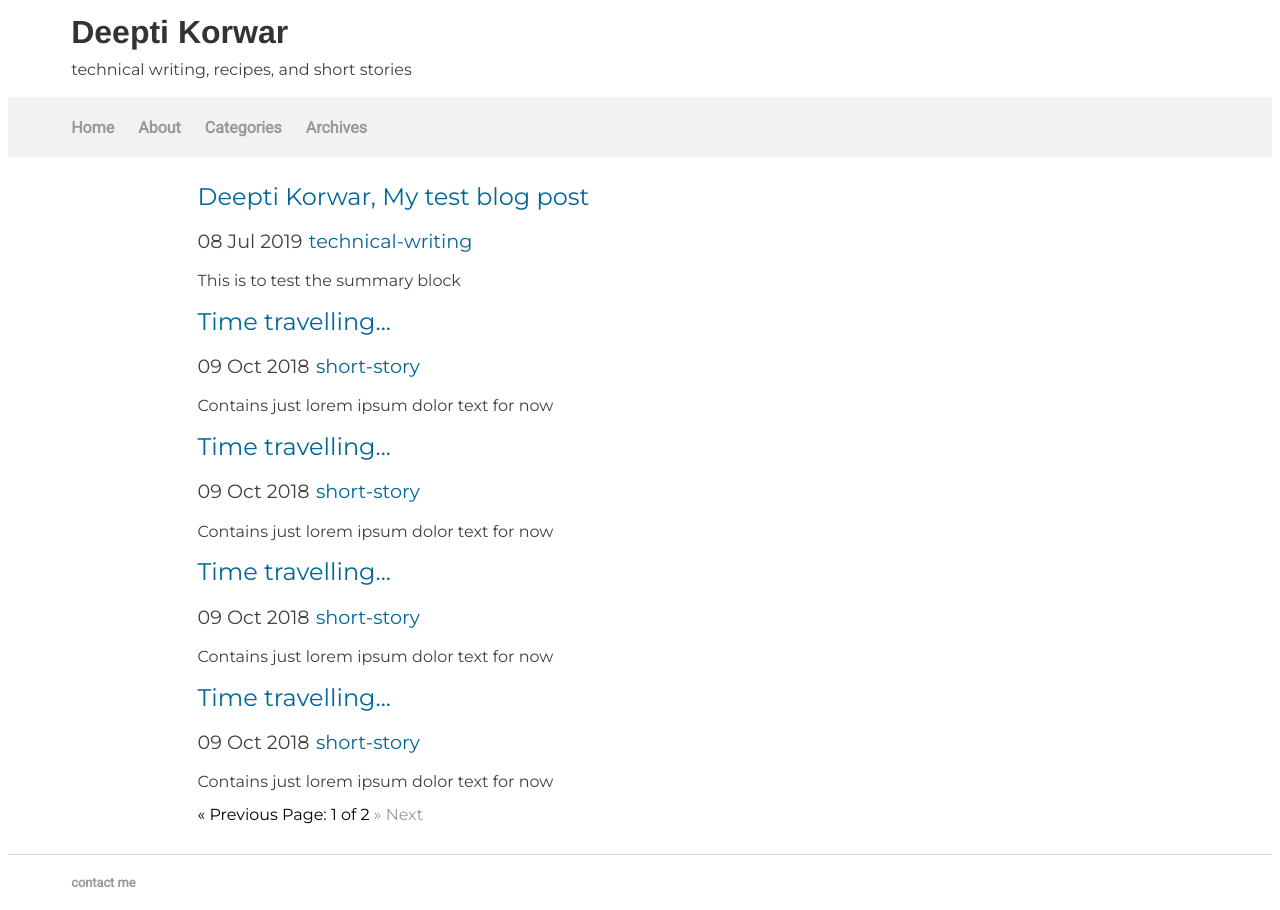
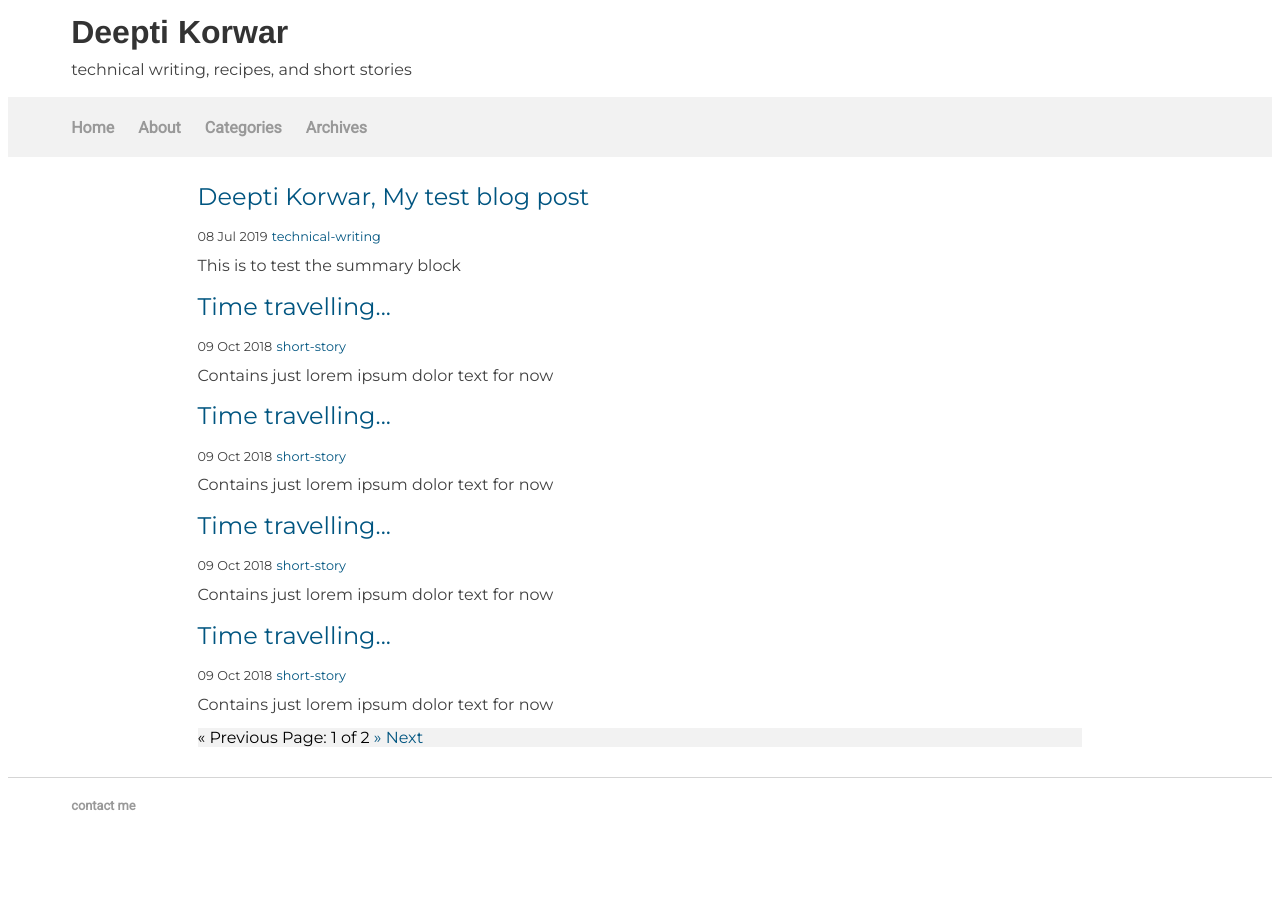
Before and after one commit to deeptikorwar/MyBlog, a Jekyll site: the page built from index.html, in a window 1280 px wide. Built offline with Jekyll 4.4.1, drawn with Linux system fonts in a browser that asks for light colours; the list of posts is cut into pages by our own code.

```diff
--- a/css/main.css
+++ b/css/main.css
@@ -34,6 +34,10 @@ p.btitle {
     padding-bottom: 0.5px;
     background-color: #f2f2f2;
 }
+
+.pagination {
+    background-color: #f2f2f2;
+}
 /* End css for nav block */
 
 nav ul, footer ul {
@@ -53,17 +57,17 @@ a {
 }
 
 a.blue {
-    color: #006699;
+    color: #005580;
 }
 
 a.smallblue {
     font-size: 1em;
-    color: #006699
+    color: #005580
 }
 
 a.verysmallblue {
     font-size: 0.8em;
-    color: #006699
+    color: #005580
 }
 
 a:hover {
--- a/index.html
+++ b/index.html
@@ -5,29 +5,11 @@ title: Deepti Korwar, Technical Writer
 <div class="blurb">
 </div><!-- /.blurb -->
 
-<!--
-{% for post in site.posts %}
-  <p class="lowheight"><a class="smallblue" href="{{ post.url }}"
-title="{{ post.title }}">{{ post.title }}</a></p>
-
-  <p class="lowheight">
-  <span class="verysmallgray">{{ post.date | date_to_string }}</span>
-
-  {% for cat in post.categories %}
-    <a class="verysmallblue"
-    href="{{ "/category-" | prepend: site.baseurl | append: cat}}">{{cat}}
-    </a>{% unless forloop.last %}, {% endunless%}
-  {% endfor %}
-  </p>
-
-  <p class="smallgray">{{ post.summary }}</p>
-{% endfor %}
--->
 {% for post in paginator.posts %}
   <p class="lowheight"><a class="smallblue" href="{{ post.url }}"
 title="{{ post.title }}">{{ post.title }}</a></p>
 
-  <p class="lowheight">
+  <p class="smallgray lowheight">
   <span class="verysmallgray">{{ post.date | date_to_string }}</span>
 
   {% for cat in post.categories %}
@@ -43,7 +25,7 @@ title="{{ post.title }}">{{ post.title }}</a></p>
  <!-- Pagination links -->
 <div class="pagination">
   {% if paginator.previous_page %}
-    <a href="{{ paginator.previous_page_path }}" class="previous">
+    <a class="blue" href="{{ paginator.previous_page_path }}" class="previous">
       &laquo; Previous
     </a>
   {% else %}
@@ -53,7 +35,7 @@ title="{{ post.title }}">{{ post.title }}</a></p>
     Page: {{ paginator.page }} of {{ paginator.total_pages }}
   </span>
   {% if paginator.next_page %}
-    <a href="{{ paginator.next_page_path }}" class="next">&raquo; Next</a>
+    <a class="blue" href="{{ paginator.next_page_path }}" class="next">&raquo; Next</a>
   {% else %}
     <span class="next ">&raquo; Next</span>
   {% endif %}
```
Also changed, not shown: _drafts/my_first_draft.md (added, +11 -0 lines).
